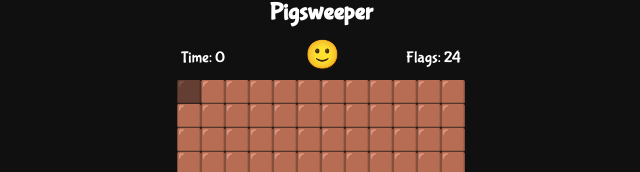
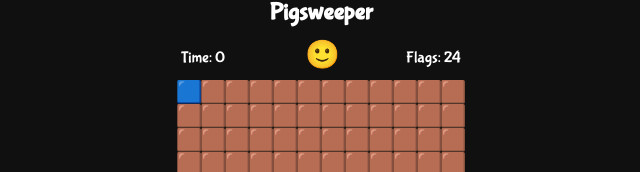
Before and after one commit to mwibrow/pigsweeper, a React (Create React App) app: page / in a window 1280 px wide. In both pictures the pointer is over the element 508 px from the left and 301 px from the top of the page. Shown: the part 208-380 px from the top of the page, without its empty margins (319-959 px from the left). Built offline with nearby package versions, Linux system fonts and the light colour scheme.

Commit message:
Better hovvering

```diff
--- a/src/components/Tile/Tile.scss
+++ b/src/components/Tile/Tile.scss
@@ -13,14 +13,15 @@
   }
 
   &.tile-active:hover {
-    opacity: 0.5;
-    cursor: pointer;
+    &::before {
+      content: '🟦';
+      cursor: pointer;
+    }
   }
 }
 
 .tile-visible {
   &.tile-active:hover {
-    opacity: 1;
     cursor: default;
   }
 }
```
